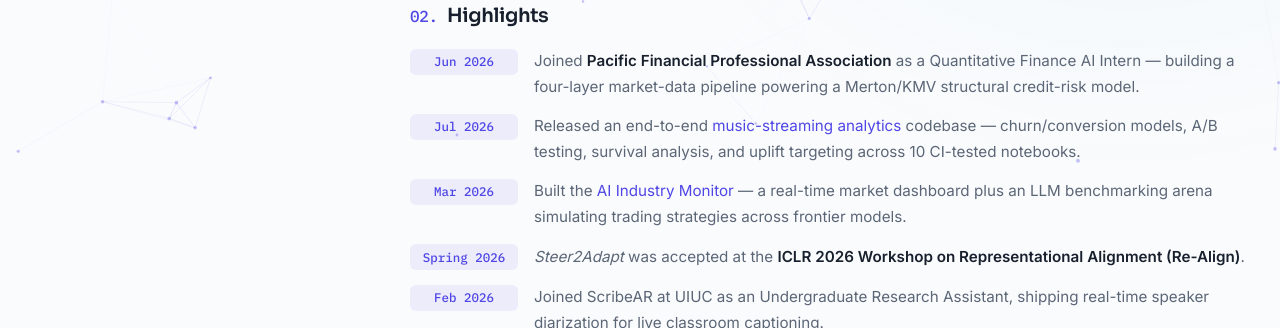
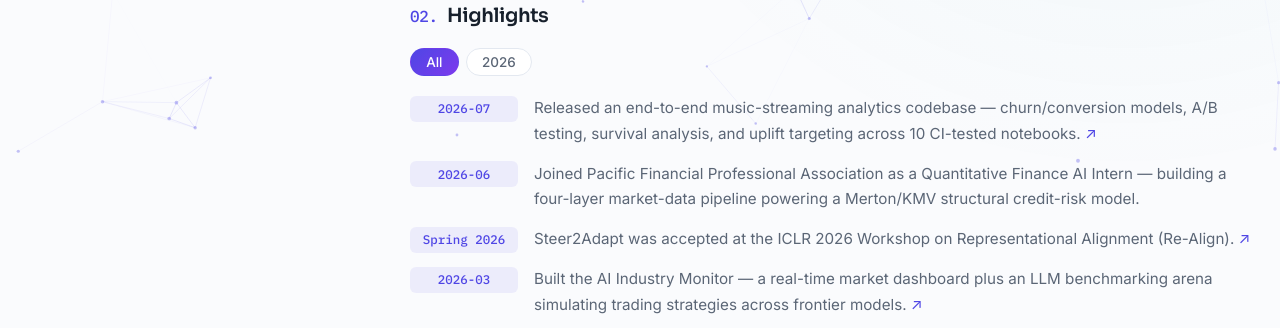
Before and after one commit to JackyJiang08/JackyJiang08.github.io, a plain HTML site: page index.html in a window 1280 px wide. Shown: the part 626-954 px from the top of the page. Drawn offline with Linux system fonts and the light colour scheme.

Commit message:
feat: data-driven Highlights with automatic year filters

```diff
--- a/index.html
+++ b/index.html
@@ -189,28 +189,9 @@
       <!-- Highlights -->
       <section id="highlights" class="section reveal">
         <h2><span class="section-index">02.</span> Highlights</h2>
-        <ul class="news-list">
-          <li>
-            <span class="news-date">Jun 2026</span>
-            <span class="news-text">Joined <strong>Pacific Financial Professional Association</strong> as a Quantitative Finance AI Intern &mdash; building a four-layer market-data pipeline powering a Merton/KMV structural credit-risk model.</span>
-          </li>
-          <li>
-            <span class="news-date">Jul 2026</span>
-            <span class="news-text">Released an end-to-end <a href="https://github.com/JackyJiang08/music-streaming-user-behavior-analytics" target="_blank" rel="noopener">music-streaming analytics</a> codebase &mdash; churn/conversion models, A/B testing, survival analysis, and uplift targeting across 10 CI-tested notebooks.</span>
-          </li>
-          <li>
-            <span class="news-date">Mar 2026</span>
-            <span class="news-text">Built the <a href="https://github.com/JackyJiang08/AI-Monitor-Platform" target="_blank" rel="noopener">AI Industry Monitor</a> &mdash; a real-time market dashboard plus an LLM benchmarking arena simulating trading strategies across frontier models.</span>
-          </li>
-          <li>
-            <span class="news-date">Spring 2026</span>
-            <span class="news-text"><em>Steer2Adapt</em> was accepted at the <strong>ICLR 2026 Workshop on Representational Alignment (Re-Align)</strong>.</span>
-          </li>
-          <li>
-            <span class="news-date">Feb 2026</span>
-            <span class="news-text">Joined ScribeAR at UIUC as an Undergraduate Research Assistant, shipping real-time speaker diarization for live classroom captioning.</span>
-          </li>
-        </ul>
+        <!-- Rendered from js/data/highlights.js — edit that file to add entries -->
+        <div class="filter-chips" role="toolbar" aria-label="Filter highlights by year" id="highlights-filters"></div>
+        <ul class="news-list" id="highlights-list"></ul>
       </section>
 
       <!-- Experience -->
@@ -533,6 +514,7 @@
     </main>
   </div>
 
+  <script src="js/data/highlights.js" defer></script>
   <script src="js/main.js" defer></script>
 </body>
 </html>
--- /dev/null
+++ b/js/data/highlights.js
@@ -0,0 +1,40 @@
+// ============================================================
+// Highlights data.
+//
+// To add a highlight: append an object
+//   { date: "YYYY-MM", text: "...", link?: "..." }
+// — the page renders and filters automatically (newest first;
+// year filter chips are generated from the dates in this file).
+//
+// Optional extra field:
+//   label: "..."  — display text for the date chip when a plain
+//   "YYYY-MM" is too precise (e.g. "Spring 2026"). Sorting still
+//   uses `date`.
+// ============================================================
+
+const HIGHLIGHTS = [
+  {
+    date: "2026-07",
+    text: "Released an end-to-end music-streaming analytics codebase — churn/conversion models, A/B testing, survival analysis, and uplift targeting across 10 CI-tested notebooks.",
+    link: "https://github.com/JackyJiang08/music-streaming-user-behavior-analytics",
+  },
+  {
+    date: "2026-06",
+    text: "Joined Pacific Financial Professional Association as a Quantitative Finance AI Intern — building a four-layer market-data pipeline powering a Merton/KMV structural credit-risk model.",
+  },
+  {
+    date: "2026-03",
+    label: "Spring 2026",
+    text: "Steer2Adapt was accepted at the ICLR 2026 Workshop on Representational Alignment (Re-Align).",
+    link: "https://arxiv.org/abs/2602.07276",
+  },
+  {
+    date: "2026-03",
+    text: "Built the AI Industry Monitor — a real-time market dashboard plus an LLM benchmarking arena simulating trading strategies across frontier models.",
+    link: "https://github.com/JackyJiang08/AI-Monitor-Platform",
+  },
+  {
+    date: "2026-02",
+    text: "Joined ScribeAR at UIUC as an Undergraduate Research Assistant, shipping real-time speaker diarization for live classroom captioning.",
+  },
+];
--- a/js/main.js
+++ b/js/main.js
@@ -96,6 +96,85 @@
   onScroll();
 })();
 
+// Highlights: rendered from js/data/highlights.js (HIGHLIGHTS global).
+// Sorted newest-first regardless of array order; year filter chips are
+// generated automatically from the dates present in the data.
+(function () {
+  const list = document.getElementById("highlights-list");
+  const bar = document.getElementById("highlights-filters");
+  if (!list || !bar || typeof HIGHLIGHTS === "undefined") return;
+
+  const items = HIGHLIGHTS.slice().sort((a, b) => b.date.localeCompare(a.date));
+  const years = [...new Set(items.map((i) => i.date.slice(0, 4)))];
+
+  function render(year) {
+    list.innerHTML = "";
+    items
+      .filter((i) => year === "all" || i.date.slice(0, 4) === year)
+      .forEach((i) => {
+        const li = document.createElement("li");
+        const date = document.createElement("span");
+        date.className = "news-date";
+        date.textContent = i.label || i.date;
+        const text = document.createElement("span");
+        text.className = "news-text";
+        text.textContent = i.text;
+        if (i.link) {
+          text.appendChild(document.createTextNode(" "));
+          const a = document.createElement("a");
+          a.href = i.link;
+          a.target = "_blank";
+          a.rel = "noopener";
+          a.textContent = "↗";
+          a.setAttribute("aria-label", "Open link: " + i.text.split(" ").slice(0, 6).join(" ") + "…");
+          text.appendChild(a);
+        }
+        li.appendChild(date);
+        li.appendChild(text);
+        list.appendChild(li);
+      });
+  }
+
+  ["all", ...years].forEach((f, idx) => {
+    const b = document.createElement("button");
+    b.type = "button";
+    b.className = "chip" + (idx === 0 ? " active" : "");
+    b.dataset.filter = f;
+    b.setAttribute("aria-pressed", String(idx === 0));
+    b.textContent = f === "all" ? "All" : f;
+    bar.appendChild(b);
+  });
+
+  const chips = Array.from(bar.querySelectorAll(".chip"));
+
+  function select(filter) {
+    chips.forEach((c) => {
+      const on = c.dataset.filter === filter;
+      c.classList.toggle("active", on);
+      c.setAttribute("aria-pressed", String(on));
+    });
+    render(filter);
+  }
+
+  bar.addEventListener("click", (e) => {
+    const chip = e.target.closest(".chip");
+    if (chip) select(chip.dataset.filter);
+  });
+
+  bar.addEventListener("keydown", (e) => {
+    if (e.key !== "ArrowRight" && e.key !== "ArrowLeft") return;
+    const i = chips.indexOf(document.activeElement);
+    if (i === -1) return;
+    e.preventDefault();
+    const next = e.key === "ArrowRight"
+      ? (i + 1) % chips.length
+      : (i - 1 + chips.length) % chips.length;
+    chips[next].focus();
+  });
+
+  select("all");
+})();
+
 // Project filter chips: buttons toggle which cards are visible, matched via
 // data-domains on the cards. Keyboard: chips are real buttons (Enter/Space
 // native) and Left/Right arrows move focus within the toolbar.
```
Also changed, not shown: README.md.
